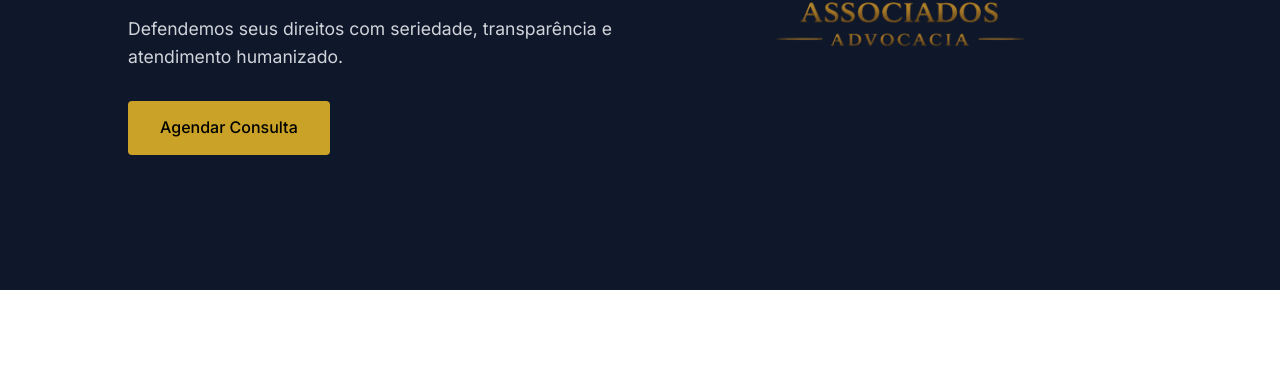
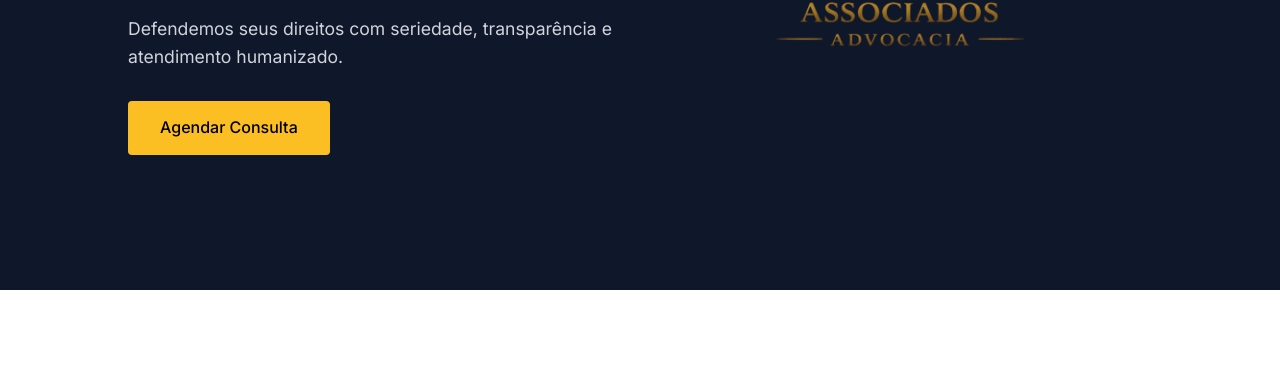
Before and after one commit to JulioRodrigues12/landig-page-juridica, a plain HTML site: page index.html in a window 1280 px wide. Shown: the part 370-737 px from the top of the page. Drawn offline with nearby package versions, Linux system fonts and the light colour scheme.

Commit message:
Mudando cor da variável --gold

```diff
--- a/css/style.css
+++ b/css/style.css
@@ -3,7 +3,7 @@
 :root {
   --bg-dark: #0f172a;
   --bg-light: #f8fafc;
-  --gold: #c9a227;
+  --gold: #fbbf24;
   --text-light: #e5e7eb;
   --text-dark: #1e293b;
 }
```
